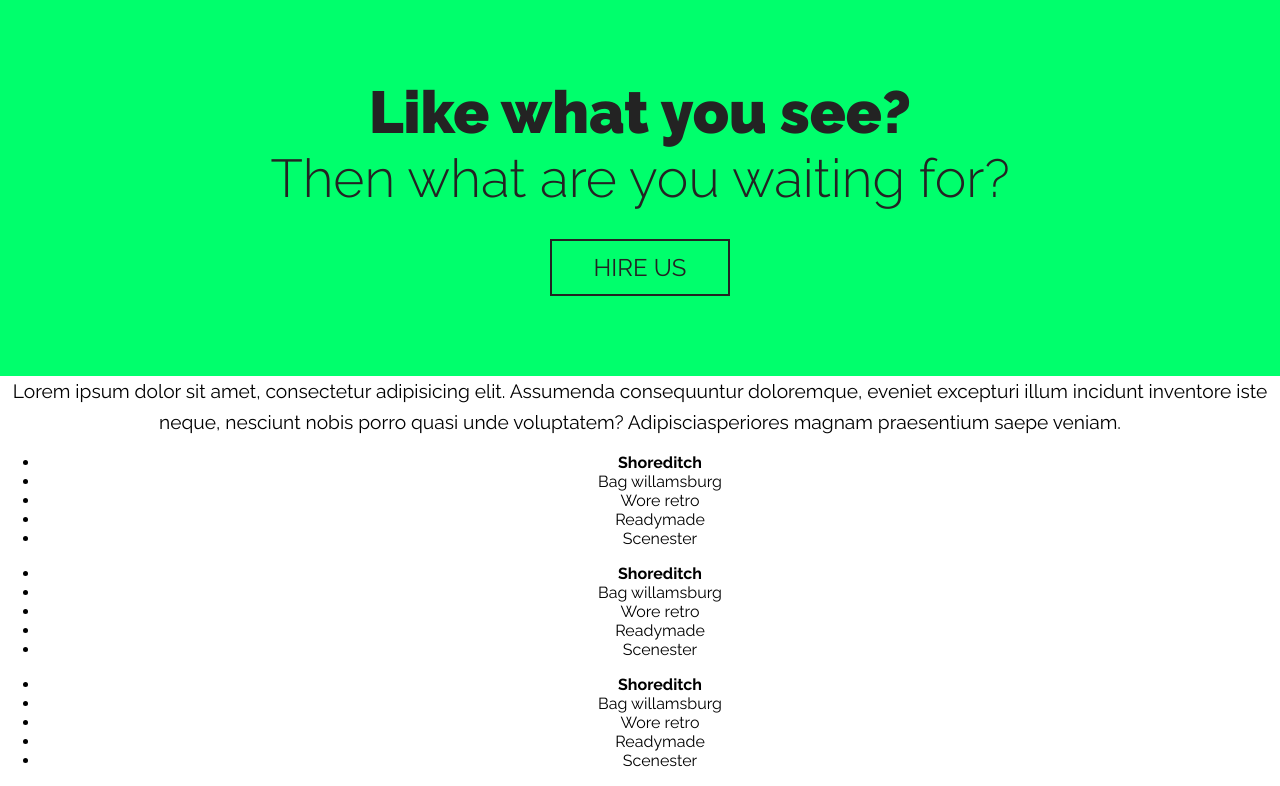
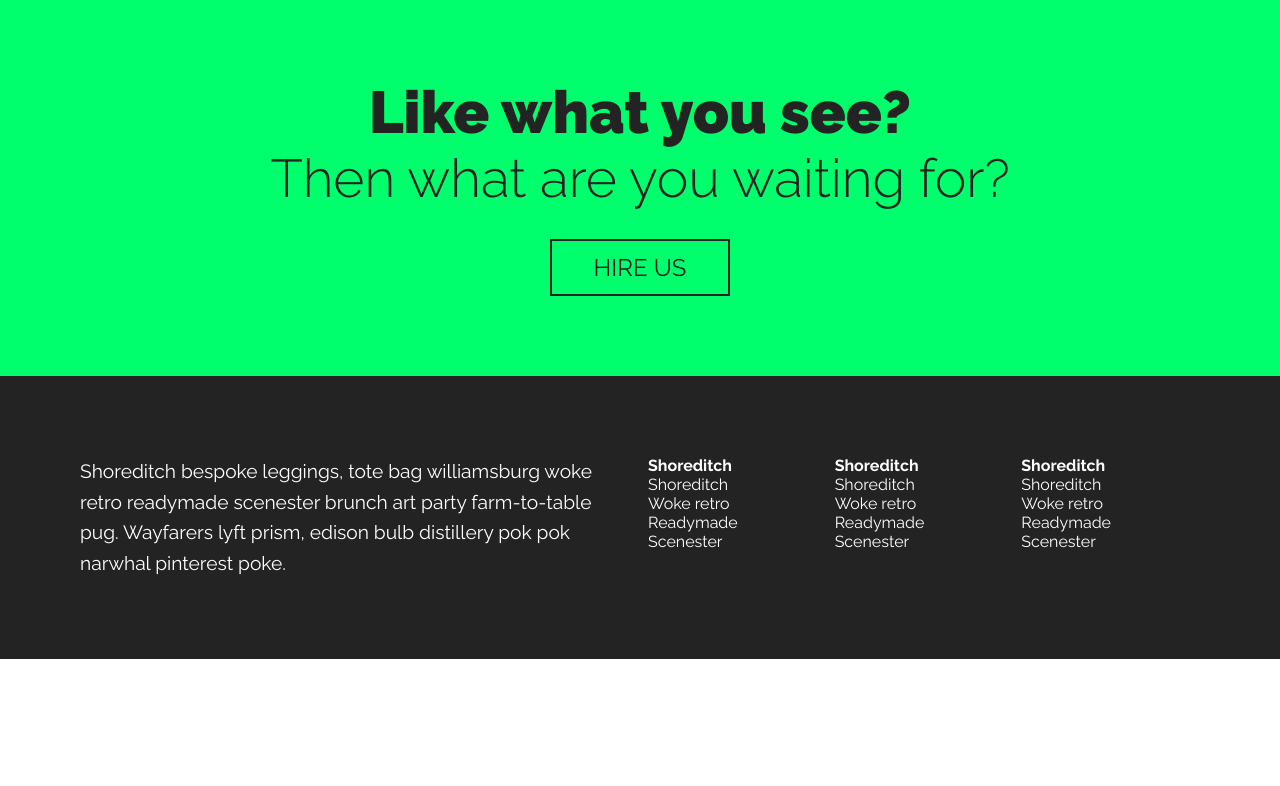
Before and after one commit to dominikmanowski/tutorials, a plain HTML site: page How to Create a Responsive Website from Scratch (YT)/index.html in a window 1280 px wide. Shown: the part 2173-2959 px from the top of the page. After the commit the page ends 2832 px from the top, so only its background shows below. Drawn offline with Linux system fonts and the light colour scheme.

Commit message:
HtCaRWfS - footer styled, changed content

```diff
--- a/How to Create a Responsive Website from Scratch (YT)/css/styles.sass
+++ b/How to Create a Responsive Website from Scratch (YT)/css/styles.sass
@@ -29,11 +29,44 @@ img
   margin: 0 auto
 
 .clearfix::after,
-section::after
+section::after,
+footer::after
   content: ' '
   display: block
   clear: both
 
+// column system
+//--------------
+
+[class^=col-]
+  width: 100%
+  margin-top: 1em
+
+[class^=col-]:first-child
+  margin-top: 0
+
+.col-1
+  float: left
+  width: 33.33334%
+
+@media (min-width: 40rem)
+  [class^=col-]
+    float: left
+    padding: 0 .5em
+    margin-top: 0
+    width: 100%
+
+  [class^=col-]:first-child
+    padding-left: 0
+
+  [class^=col-]:last-child
+    padding-right: 0
+
+  .col-3
+    width: 50%
+
+  .col-1
+    width: 16.6666%
 
 //typography
 //----------
@@ -62,6 +95,11 @@ p:last-of-type
 
 .title-call-to-action
   margin: 0 0 .5em
+
+.unstyled-list
+  margin: 0
+  padding: 0
+  list-style-type: none
 
 @media (min-width: 60rem)
   p
@@ -252,3 +290,12 @@ nav
   background: $accent-color
   padding: 5em 0
   color: $secondary-color
+
+//footer
+//------
+
+footer
+  background: $secondary-color
+  color: $primary-font-color
+  text-align: left
+  padding: 5em 0
--- a/How to Create a Responsive Website from Scratch (YT)/index.html
+++ b/How to Create a Responsive Website from Scratch (YT)/index.html
@@ -32,8 +32,10 @@
     <section class="home-about">
         <div class="home-about-textbox">
             <h2>Who we are</h2>
-            <p>Sit by the fire drink water out of the faucet hide head under blanket so no one can see cat is love, cat is life. Knock dish off table eating always hungry so favor packaging over toy.</p>
-            <p><strong>Rub face on owner.</strong> Peer out window, chatter at birds, lure them to mouth. Chase ball of string eat a plant, kill a hand, i am the best have secret plans.</p>
+            <p>Sit by the fire drink water out of the faucet hide head under blanket so no one can see cat is love, cat
+                is life. Knock dish off table eating always hungry so favor packaging over toy.</p>
+            <p><strong>Rub face on owner.</strong> Peer out window, chatter at birds, lure them to mouth. Chase ball of
+                string eat a plant, kill a hand, i am the best have secret plans.</p>
         </div>
     </section>
 </div>
@@ -96,38 +98,41 @@
 </section>
 
 <footer>
+    <div class="container">
+        <div class="col-3">
+            <p>Shoreditch bespoke leggings, tote bag williamsburg woke retro readymade scenester brunch art party farm-to-table pug. Wayfarers lyft prism, edison bulb distillery pok pok narwhal pinterest poke.</p>
+        </div>
 
-    <div class="col-3">
-        <p>Lorem ipsum dolor sit amet, consectetur adipisicing elit. Assumenda consequuntur doloremque, eveniet excepturi illum incidunt inventore iste neque, nesciunt nobis porro quasi unde voluptatem? Adipisciasperiores magnam praesentium saepe veniam.</p>
         <div class="col-1">
-            <ul>
+            <ul class="unstyled-list">
                 <li><strong>Shoreditch</strong></li>
-                <li>Bag willamsburg</li>
-                <li>Wore retro</li>
-                <li>Readymade</li>
-                <li>Scenester</li>
+                <li>Shoreditch</li>
+                <li>Woke retro </li>
+                <li>Readymade </li>
+                <li>Scenester </li>
             </ul>
         </div>
+
         <div class="col-1">
-            <ul>
+            <ul class="unstyled-list">
                 <li><strong>Shoreditch</strong></li>
-                <li>Bag willamsburg</li>
-                <li>Wore retro</li>
-                <li>Readymade</li>
-                <li>Scenester</li>
+                <li>Shoreditch</li>
+                <li>Woke retro </li>
+                <li>Readymade </li>
+                <li>Scenester </li>
             </ul>
         </div>
+
         <div class="col-1">
-            <ul>
+            <ul class="unstyled-list">
                 <li><strong>Shoreditch</strong></li>
-                <li>Bag willamsburg</li>
-                <li>Wore retro</li>
-                <li>Readymade</li>
-                <li>Scenester</li>
+                <li>Shoreditch</li>
+                <li>Woke retro </li>
+                <li>Readymade </li>
+                <li>Scenester </li>
             </ul>
         </div>
     </div>
-
 </footer>
 
 </body>
```
Also changed, not shown: How to Create a Responsive Website from Scratch (YT)/css/styles.css, 1 other file.
